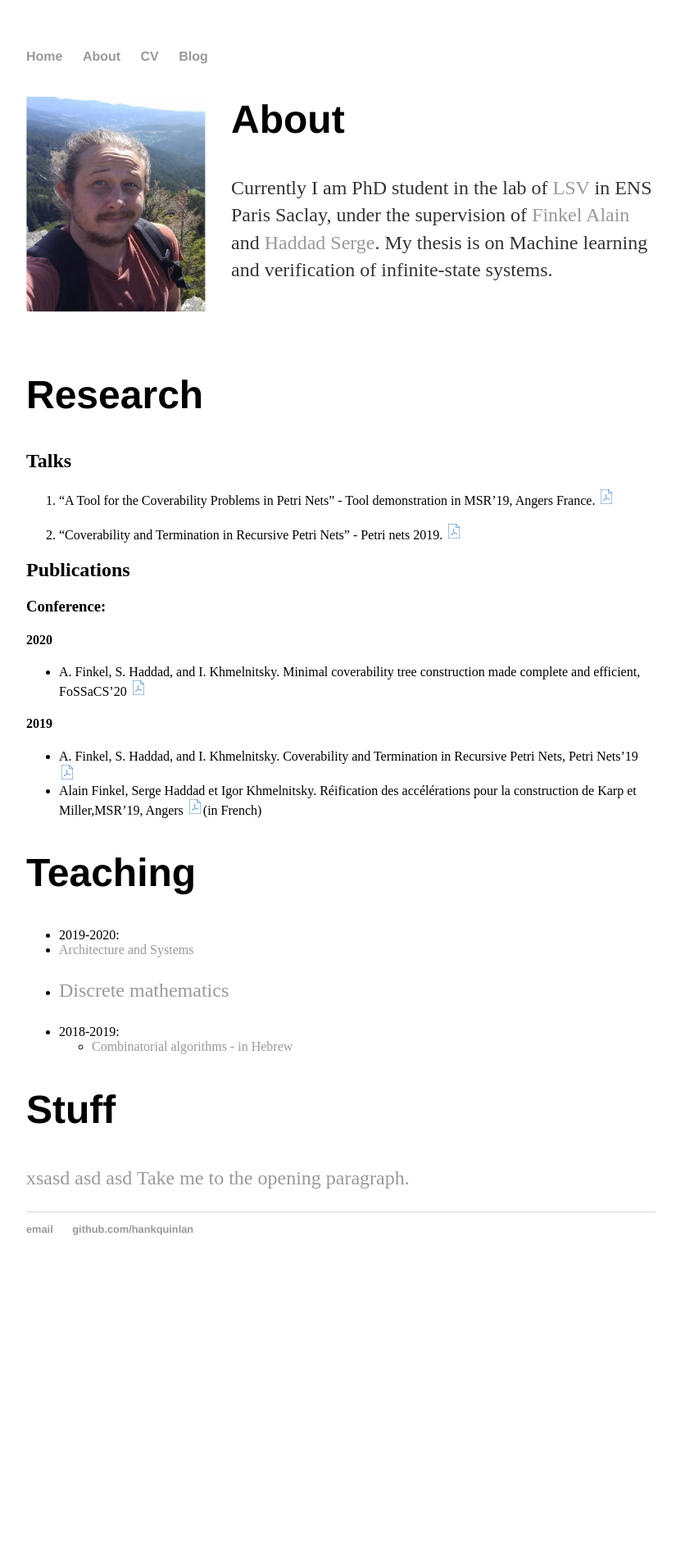
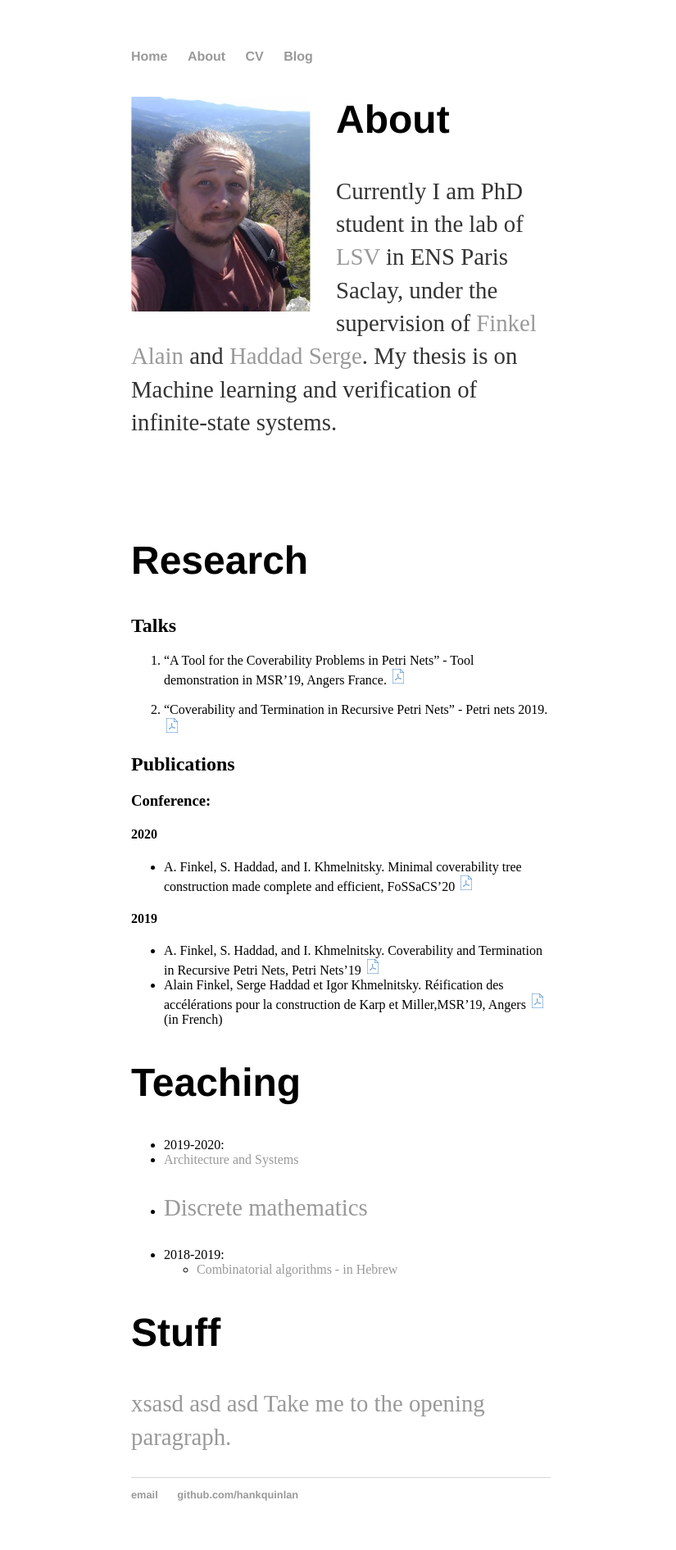
Before and after one commit to IgorKhm/igorkhm.github.io, a Jekyll site: the page built from index.md, in a window 1280 px wide. Shown: the whole page at 82% size, without its empty margins (224-1049 px from the left). Built offline with Jekyll 4.4.1, drawn with Linux system fonts in a browser that asks for light colours; before the commit the page ends 1567 px from its top, so only the background shows below that.

Commit message:
Update main.css

```diff
--- a/css/main.css
+++ b/css/main.css
@@ -1,6 +1,6 @@
 body {
     margin: 60px auto;
-    width: 60%;
+    width: 40%;
 }
 nav ul, footer ul {
     font-family:'Helvetica', 'Arial', 'Sans-Serif';
@@ -24,7 +24,7 @@ h1 {
     font-family:'Helvetica', 'Arial', 'Sans-Serif';
 }
 p {
-    font-size: 1.5em;
+    font-size: 1.8em;
     line-height: 1.4em;
     color: #333;
 }
```
